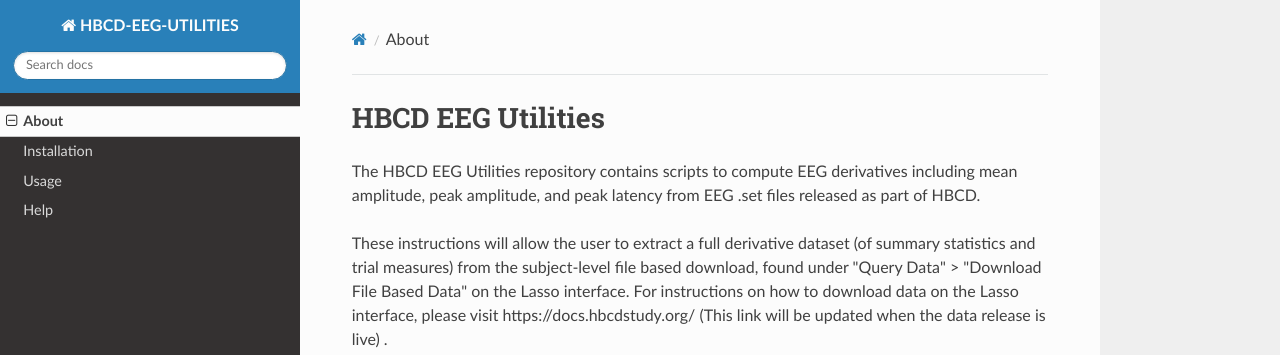
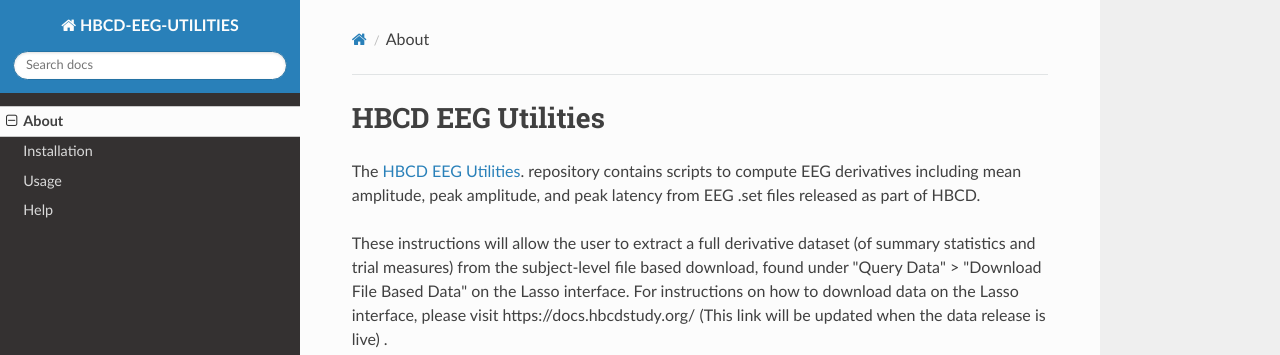
Before and after one commit to Child-Development-Lab/HBCD-EEG-Utilities, an MkDocs documentation site: the page built from docs/index.md, in a window 1280 px wide. Shown: the top 355 px of the page. Built offline with MkDocs 1.6.1, drawn with Linux system fonts in a browser that asks for light colours; nearby versions of some CDN libraries; some of the changed lines change nothing that is shown.

Commit message:
add link to repo

```diff
--- a/docs/index.md
+++ b/docs/index.md
@@ -1,6 +1,6 @@
 # HBCD EEG Utilities
 
-The HBCD EEG Utilities repository contains scripts to compute EEG derivatives including mean amplitude, peak amplitude, and peak latency from EEG .set files released as part of HBCD.
+The [HBCD EEG Utilities](https://github.com/Child-Development-Lab/HBCD-EEG-Utilities). repository contains scripts to compute EEG derivatives including mean amplitude, peak amplitude, and peak latency from EEG .set files released as part of HBCD.
 
 These instructions will allow the user to extract a full derivative dataset (of summary statistics and trial measures) from the subject-level file based download, found under "Query Data" > "Download File Based Data" on the Lasso interface. For instructions on how to download data on the Lasso interface, please visit https://docs.hbcdstudy.org/ (This link will be updated when the data release is live) .
 
```
